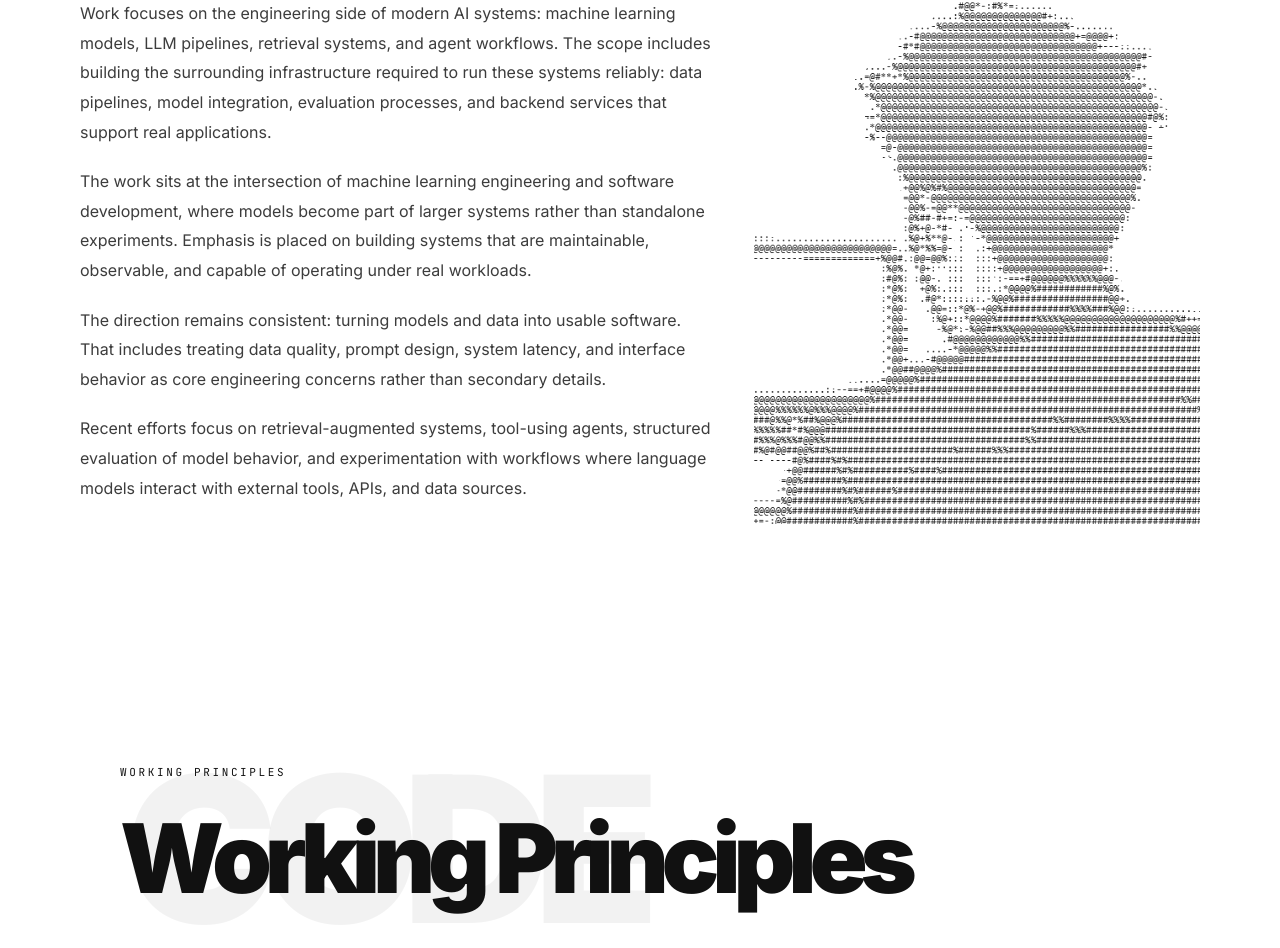
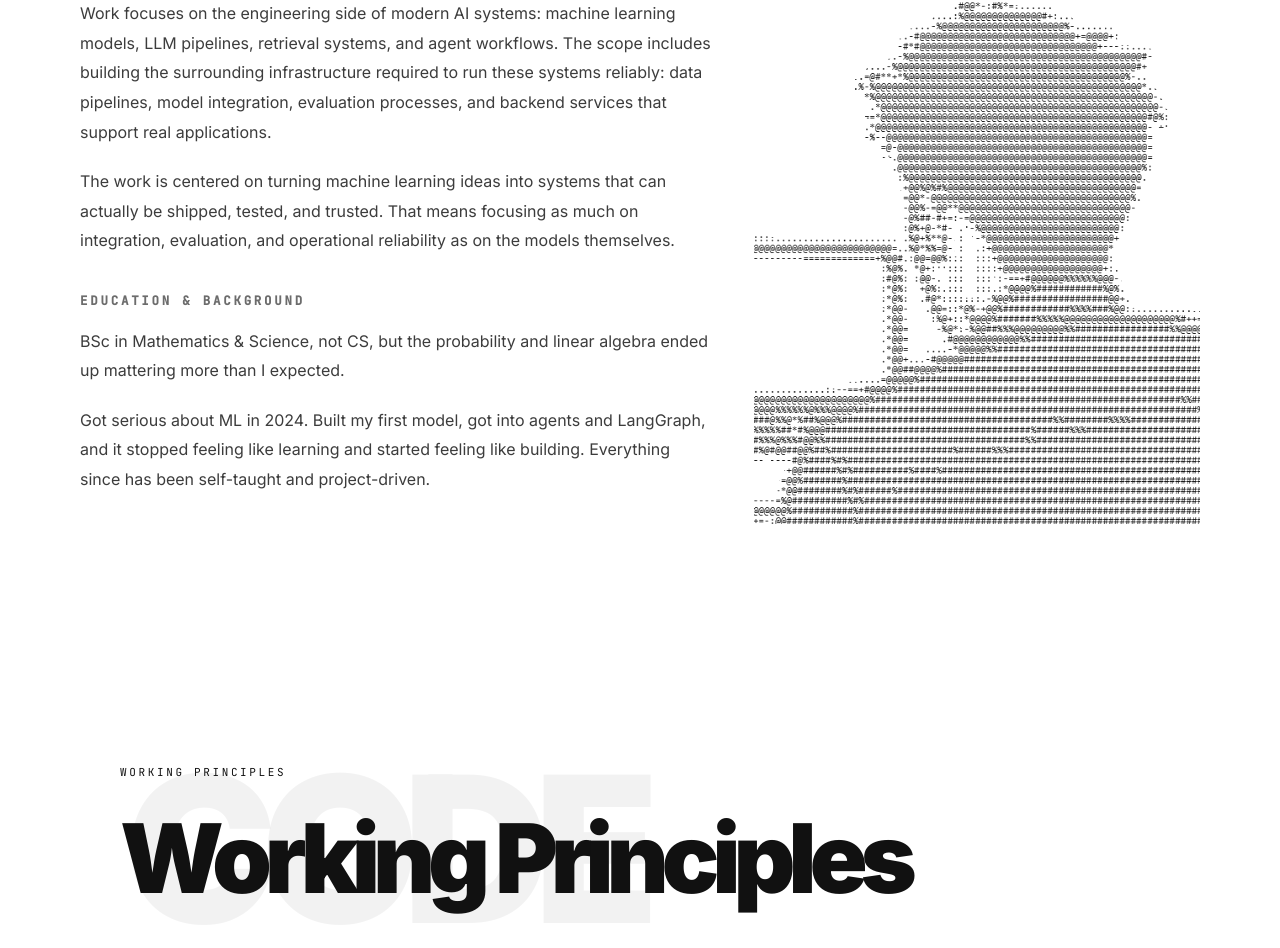
Before and after one commit to mahirmlk/portfolio-mahir, a Next.js app: page / in a window 1280 px wide. Shown: the part 1026-1974 px from the top of the page. Built offline with nearby package versions, Linux system fonts and the light colour scheme.

Commit message:
feat: update AboutSection content to enhance clarity and detail on machine learning systems

```diff
--- a/components/sections/AboutSection.tsx
+++ b/components/sections/AboutSection.tsx
@@ -23,21 +23,27 @@ export function AboutSection({ standalone = false }: AboutSectionProps) {
             applications.
           </p>
           <p className="section-copy">
-            The work sits at the intersection of machine learning engineering and software
-            development, where models become part of larger systems rather than standalone
-            experiments. Emphasis is placed on building systems that are maintainable, observable,
-            and capable of operating under real workloads.
+            The work is centered on turning machine learning ideas into systems that can actually
+            be shipped, tested, and trusted. That means focusing as much on integration,
+            evaluation, and operational reliability as on the models themselves.
           </p>
-          <p className="section-copy">
-            The direction remains consistent: turning models and data into usable software. That
-            includes treating data quality, prompt design, system latency, and interface behavior
-            as core engineering concerns rather than secondary details.
-          </p>
-          <p className="section-copy">
-            Recent efforts focus on retrieval-augmented systems, tool-using agents, structured
-            evaluation of model behavior, and experimentation with workflows where language models
-            interact with external tools, APIs, and data sources.
-          </p>
+
+          <div className="pt-4">
+            <p className="section-eyebrow">
+              Education &amp; Background
+            </p>
+            <div className="mt-4 space-y-5">
+              <p className="section-copy">
+                BSc in Mathematics &amp; Science, not CS, but the probability and linear algebra
+                ended up mattering more than I expected.
+              </p>
+              <p className="section-copy">
+                Got serious about ML in 2024. Built my first model, got into agents and LangGraph,
+                and it stopped feeling like learning and started feeling like building. Everything
+                since has been self-taught and project-driven.
+              </p>
+            </div>
+          </div>
         </Reveal>
 
         <Reveal delay={140} className="flex items-start justify-center lg:justify-end">
```
